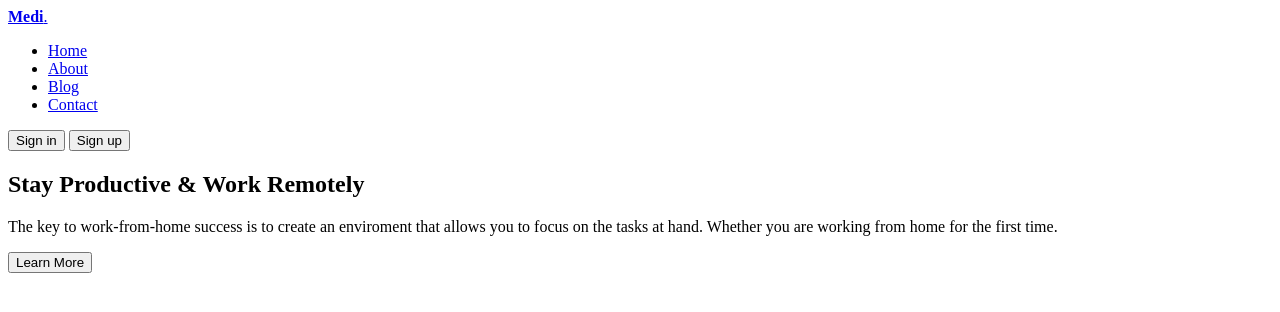
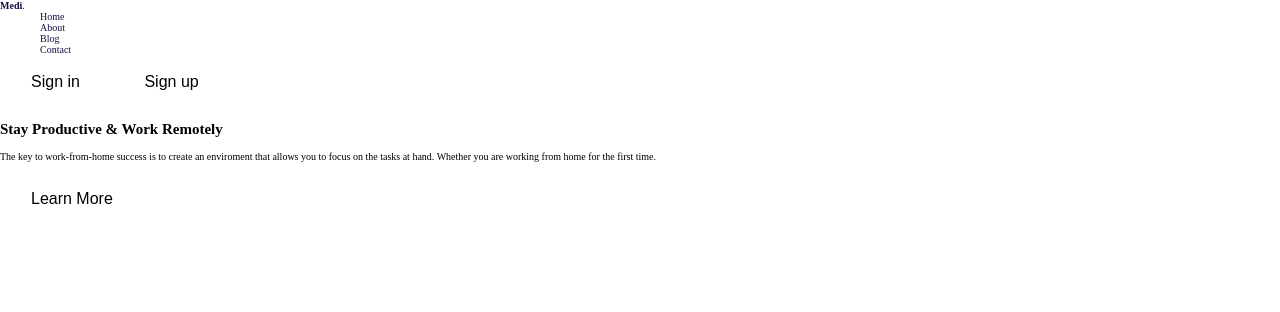
Before and after one commit to sonseong10/static-pages, a plain HTML site: page pages/Day2/index.html in a window 1280 px wide. Drawn offline with Linux system fonts and the light colour scheme.

Commit message:
base CSS

```diff
--- /dev/null
+++ b/pages/Day2/assets/style.css
@@ -0,0 +1,54 @@
+/* global */
+:root {
+  /* color */
+  --color-black: #000000;
+  --color-white: #fff;
+  --color-gray: #9a9a9a;
+  --color-purple: #824ff1;
+  --color-purple-dark: #1b0a42;
+
+  /* font size */
+  --font-base: 1.6rem;
+  --font-small: 2rem;
+  --font-mid: 3rem;
+  --font-lage: 7.2rem;
+}
+
+::selection {
+  background-color: var(--color-purple);
+  color: var(--color-white);
+}
+
+/* reset css */
+html {
+  font-size: 62.5%;
+}
+
+body {
+  margin: 0;
+}
+
+ul {
+  margin: 0;
+}
+
+li {
+  padding-left: 0;
+  list-style: none;
+}
+
+button[type="button"] {
+  padding: 18px 31px;
+  border-radius: 6px;
+  background-color: transparent;
+  font-size: var(--font-base);
+  border: none;
+  outline: none;
+  cursor: pointer;
+}
+
+a,
+a:visited {
+  color: var(--color-purple-dark);
+  text-decoration: none;
+}
--- a/pages/Day2/index.html
+++ b/pages/Day2/index.html
@@ -5,6 +5,7 @@
     <meta http-equiv="X-UA-Compatible" content="IE=edge" />
     <meta name="viewport" content="width=device-width, initial-scale=1.0" />
     <title>Medi</title>
+    <link rel="stylesheet" href="./assets/style.css" />
   </head>
   <body>
     <header>
```
